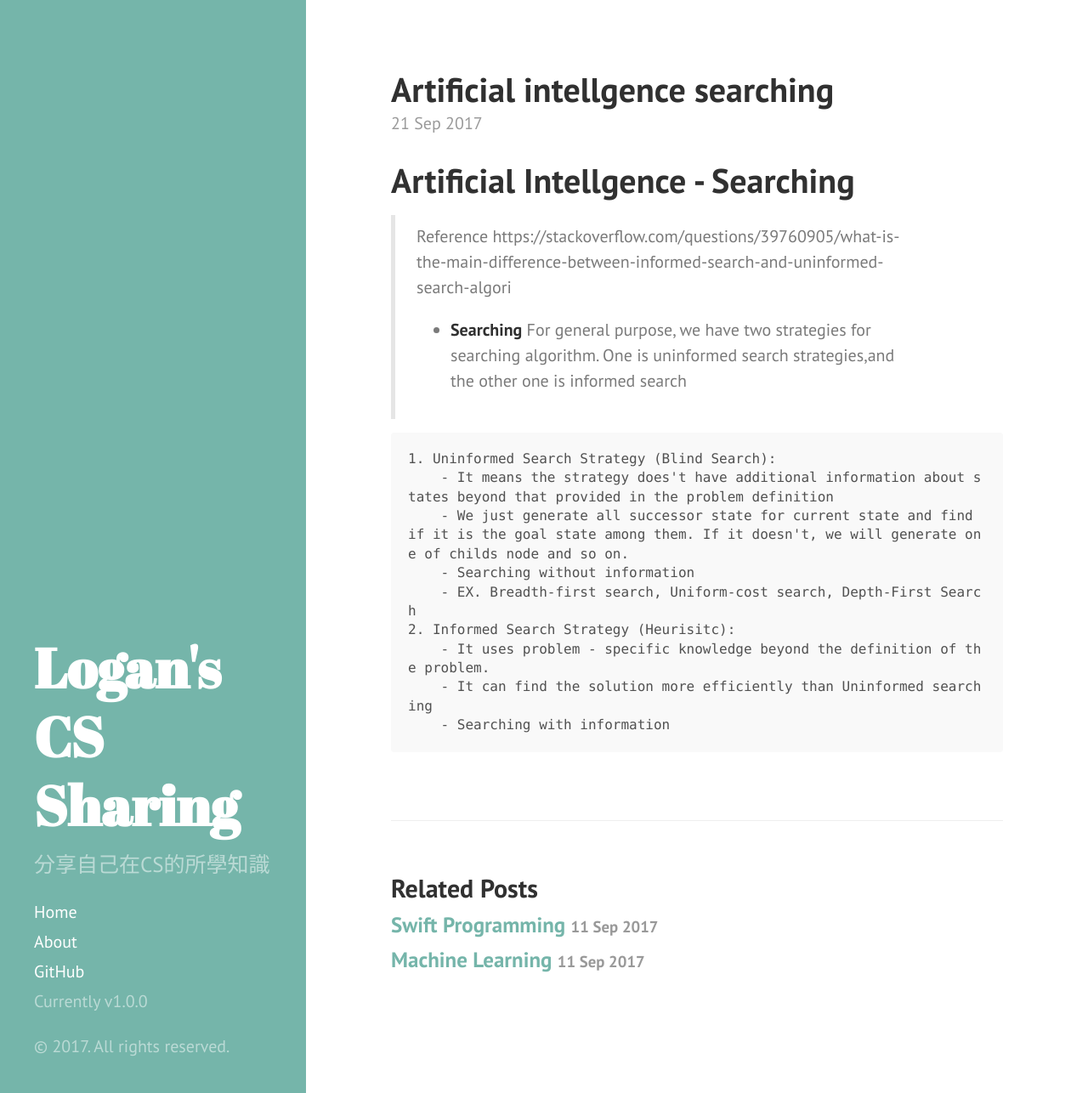
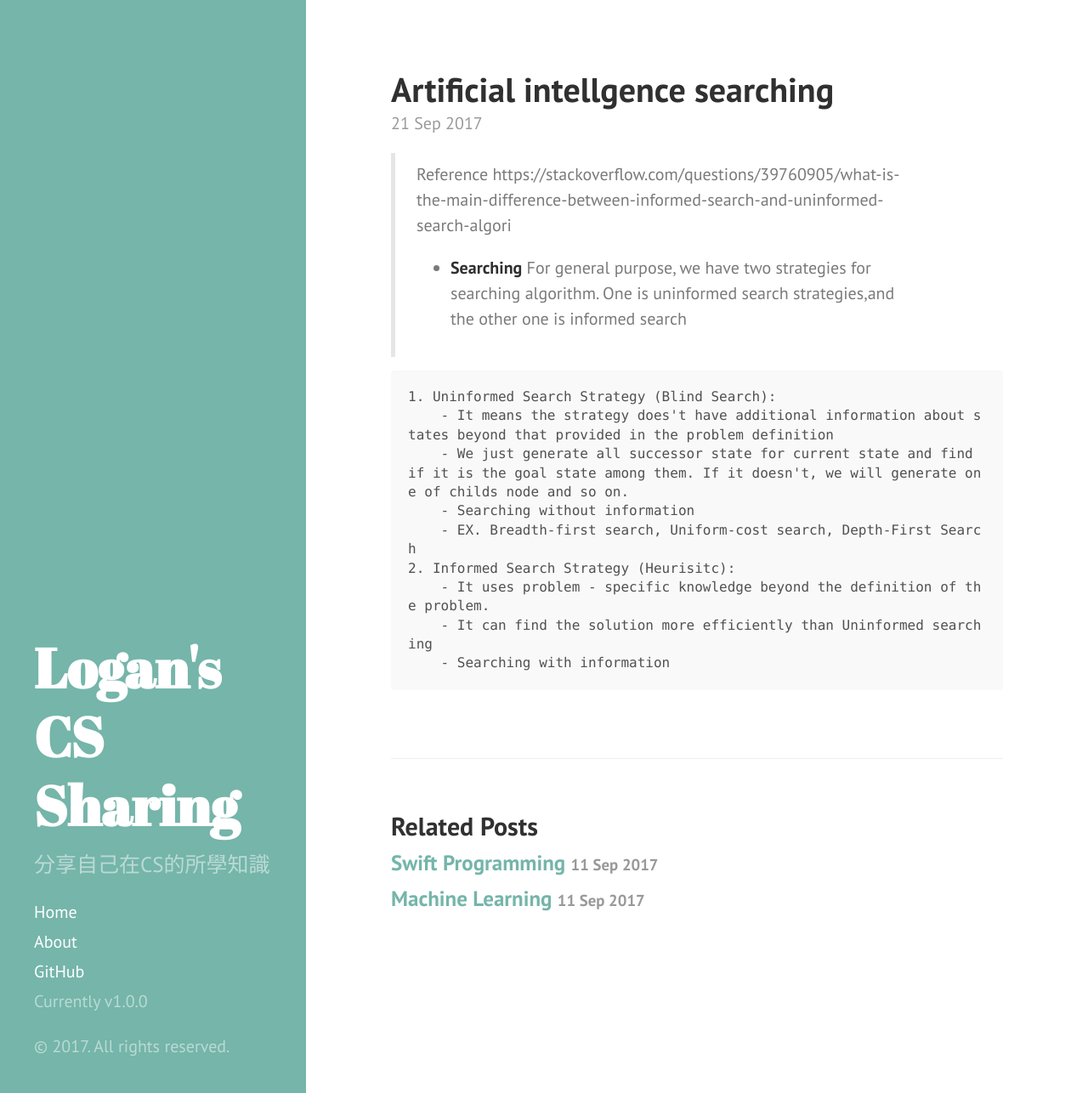
Before and after one commit to HermesKeng/HermesKeng.github.io, a Jekyll site: the page built from _posts/2017-09-21-Artificial Intellgence - Searching.md, in a window 1280 px wide and 1286 px high. Shown: the whole window at 85% size. Built offline with Jekyll 4.4.1, drawn with Linux system fonts in a browser that asks for light colours; our own code applies the rules of GitHub Pages for plain Markdown files; Markdown is read by kramdown in place of the engine named in the settings.

Commit message:
Update AI Searching Content

```diff
--- a/_posts/2017-09-21-Artificial Intellgence - Searching.md
+++ b/_posts/2017-09-21-Artificial Intellgence - Searching.md
@@ -1,5 +1,3 @@
-# Artificial Intellgence - Searching
-
 > Reference https://stackoverflow.com/questions/39760905/what-is-the-main-difference-between-informed-search-and-uninformed-search-algori
 >
 - **Searching**
```
